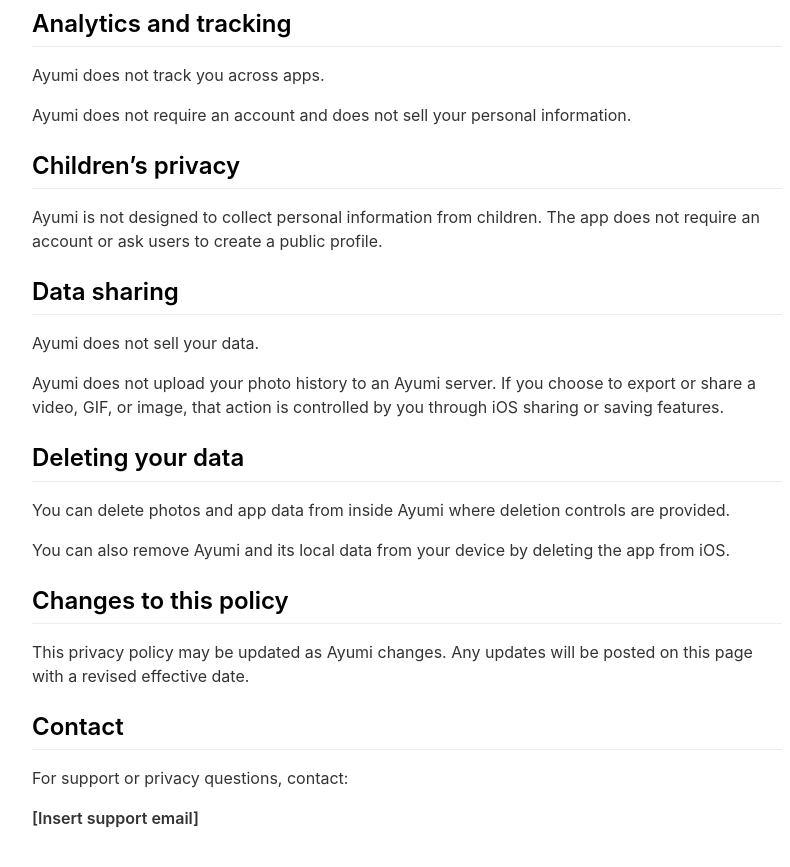
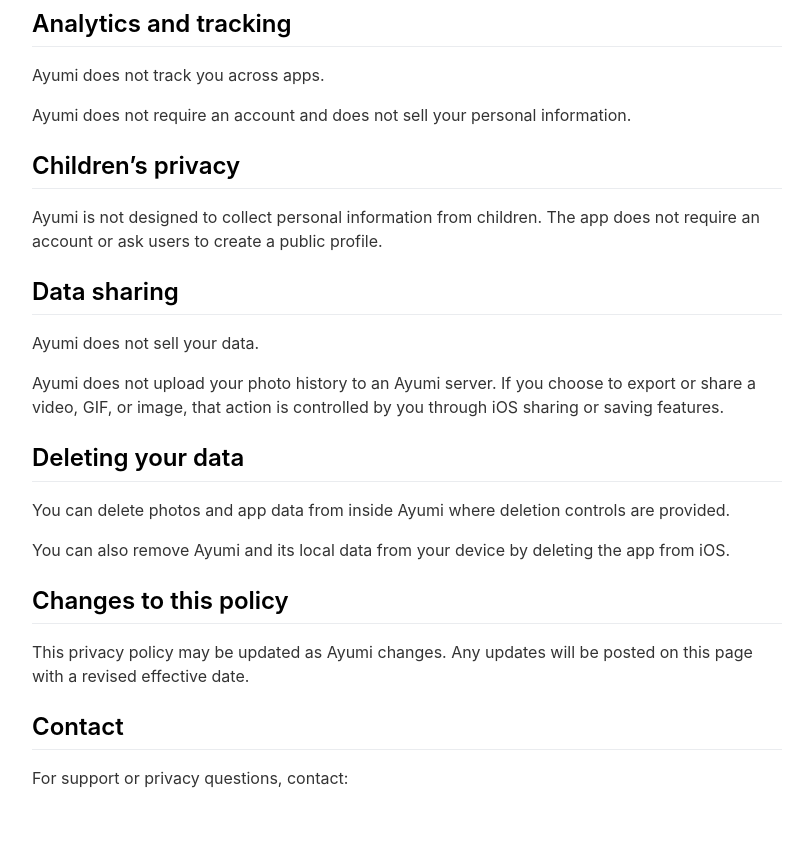
Before and after one commit to aptonline/ayumi, a Jekyll site: the page built from _pages/privacypolicy.md, in a window 1280 px wide and 900 px high, scrolled down 1518 px. Shown: the top 867 px of the window, without its empty margins (233-1023 px from the left). Built offline with Jekyll 4.4.1, drawn with Linux system fonts in a browser that asks for light colours; nearby versions of some CDN libraries; part of the change alters nothing that is shown.

Commit message:
Update privacypolicy.md

```diff
--- a/_pages/privacypolicy.md
+++ b/_pages/privacypolicy.md
@@ -84,4 +84,14 @@ This privacy policy may be updated as Ayumi changes. Any updates will be posted
 
 For support or privacy questions, contact:
 
-**[Insert support email]**
+ <span id="privacy-email"></span>
+
+  <script>
+  const user = "apt";
+  const domain = "mac.com;
+
+  const email = `${user}@${domain}`;
+
+  document.getElementById("privacy-email").innerHTML =
+    `<a href="mailto:${email}">${email}</a>`;
+</script>
```
